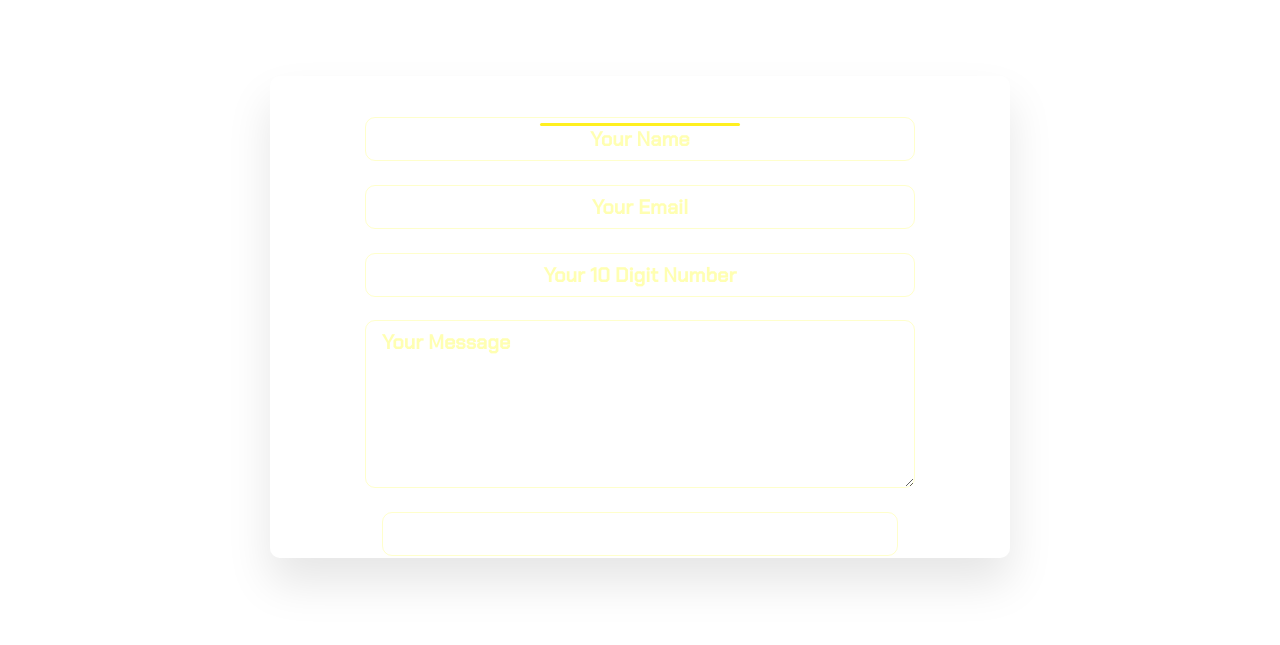
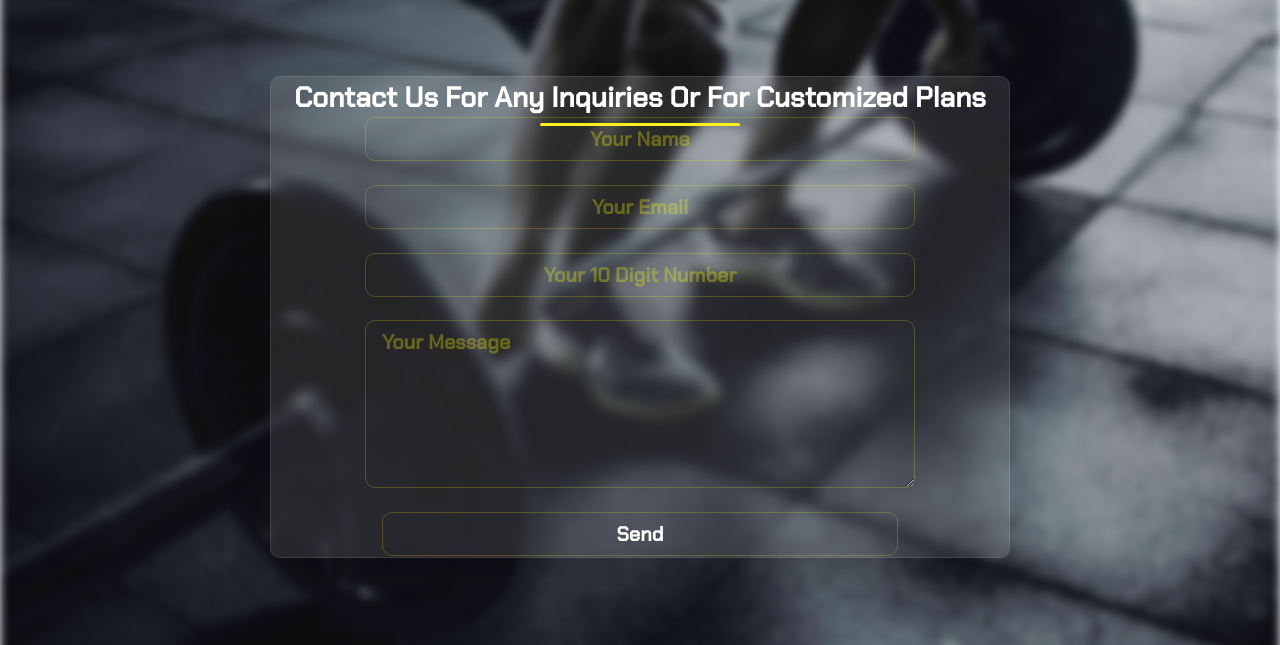
Before and after one commit to JadElHakim/GymWebsiteFrontEnd, a plain HTML site: page contact.html in a window 1280 px wide. Shown: the part 96-741 px from the top of the page. Drawn offline with Linux system fonts and the light colour scheme.

Commit message:
Update contactus.css

```diff
--- a/contactus.css
+++ b/contactus.css
@@ -5,7 +5,7 @@
     background-color:transparent;
 }
 body{
-   /* background-image: url(../Project/images/background1.jpg);
+   /* background-image: url(images/background1.jpg);
     background-size: cover;
     background-repeat: no-repeat;
     height: 100%;*/
@@ -80,7 +80,7 @@ nav ul li a{
     top: 0;
     width: 100%;
     height: 100%;
-    background: url("../Project/images/background1.jpg") no-repeat center;
+    background: url("/images/background1.jpg") no-repeat center;
     background-size: cover;
     z-index: -1;
     filter: blur(5px);
```
